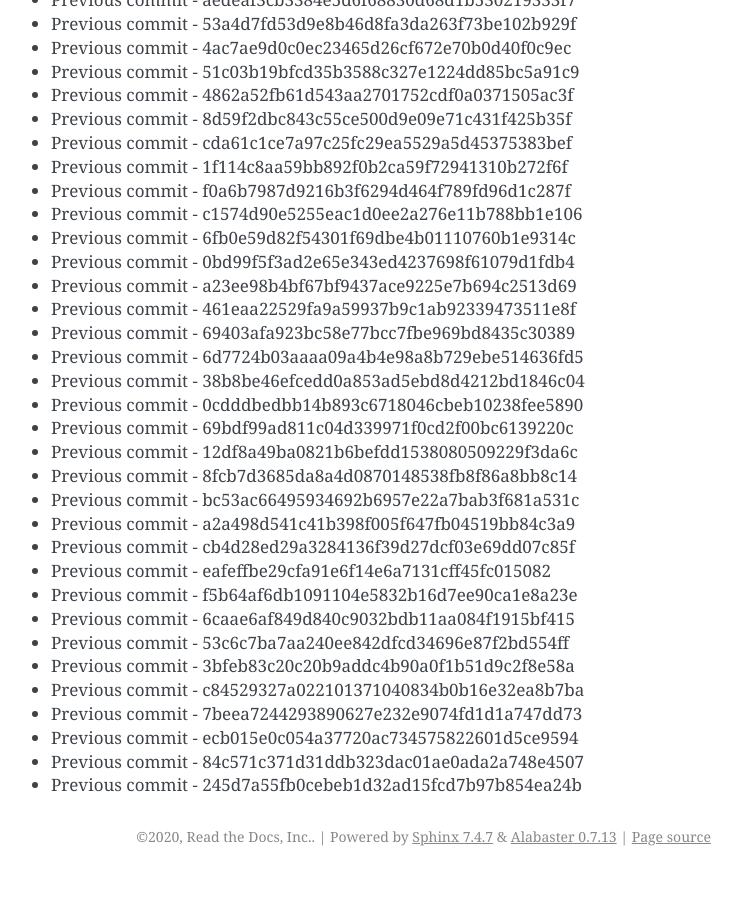
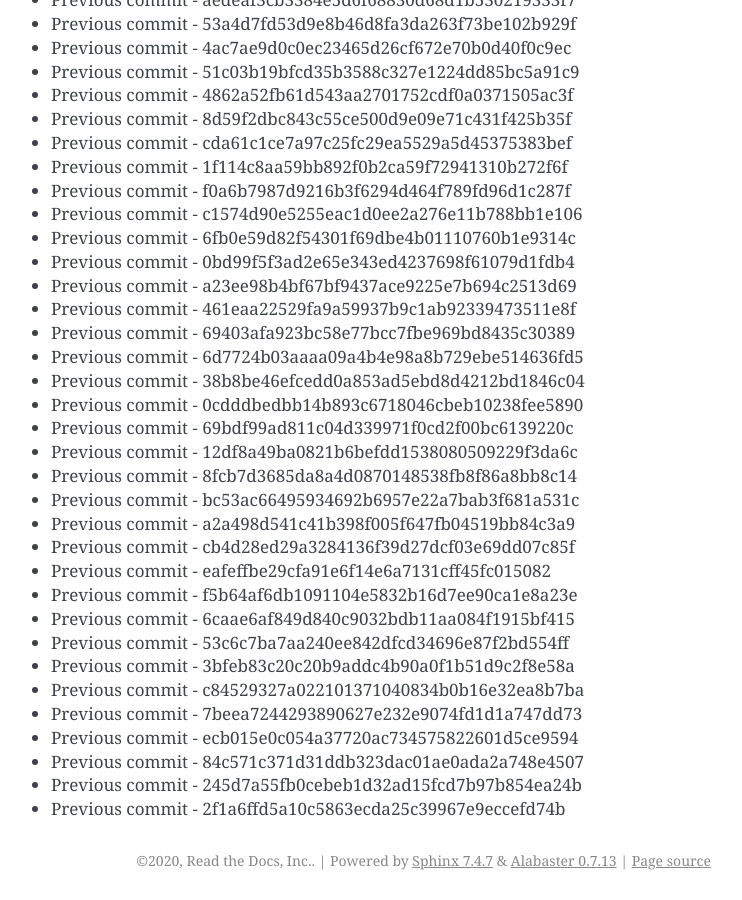
Before and after one commit to readthedocs/rtd-git-stresstest, a Sphinx documentation site: the page built from docs/updates.rst, in a window 1280 px wide and 900 px high, scrolled down 73807 px. Shown: the whole window, without its empty margins (399-1141 px from the left). Built offline with Sphinx 7.4.7, drawn with Linux system fonts in a browser that asks for light colours; before the commit the page ends 74683 px from its top, so only the background shows below that.

Commit message:
Generating commit from previous: 2f1a6ffd5a10c5863ecda25c39967e9eccefd74b

```diff
--- a/docs/updates.rst
+++ b/docs/updates.rst
@@ -3133,3 +3133,4 @@ It can be tested for any performance characteristics.
 * Previous commit - ecb015e0c054a37720ac734575822601d5ce9594
 * Previous commit - 84c571c371d31ddb323dac01ae0ada2a748e4507
 * Previous commit - 245d7a55fb0cebeb1d32ad15fcd7b97b854ea24b
+* Previous commit - 2f1a6ffd5a10c5863ecda25c39967e9eccefd74b
```
